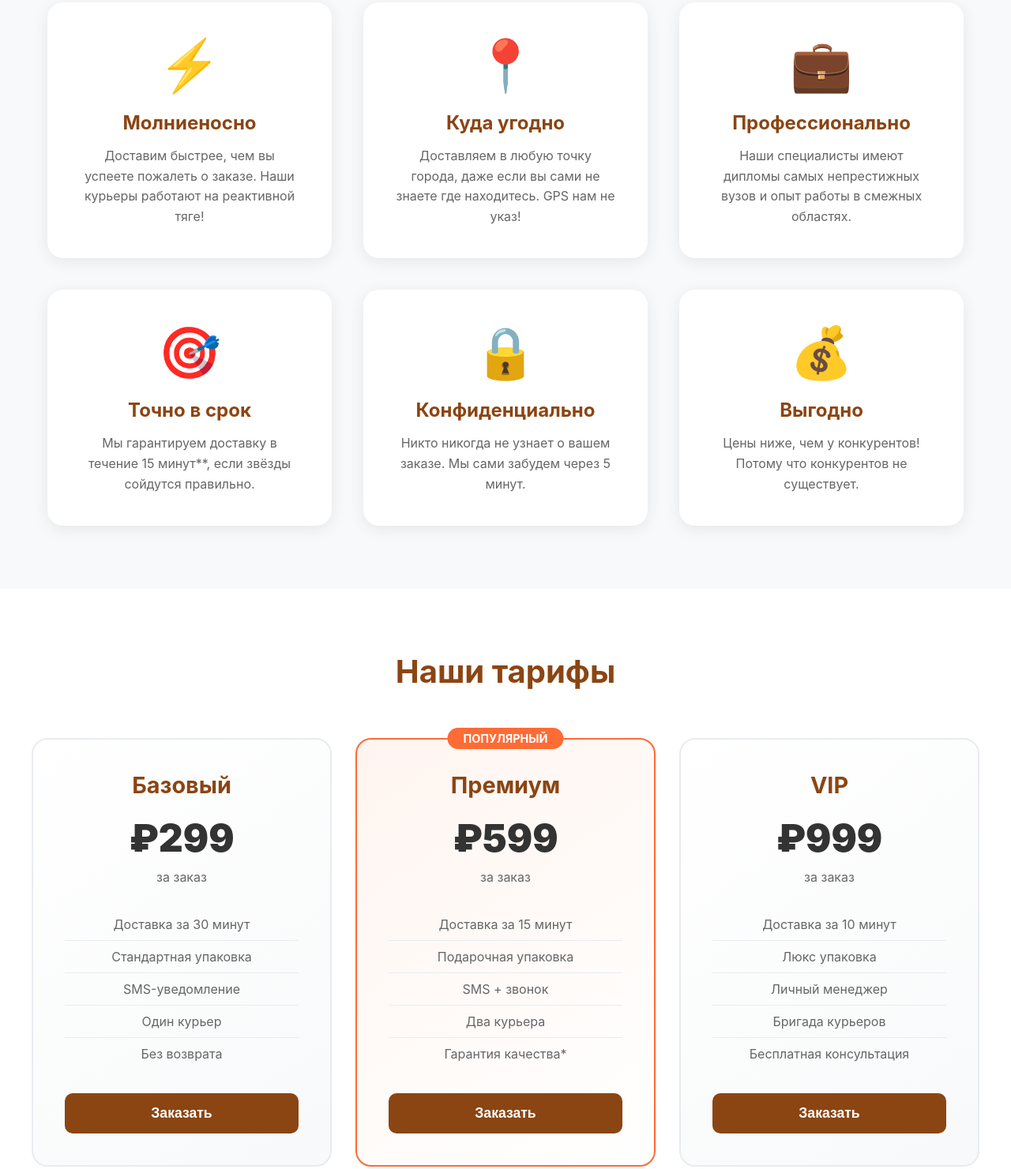
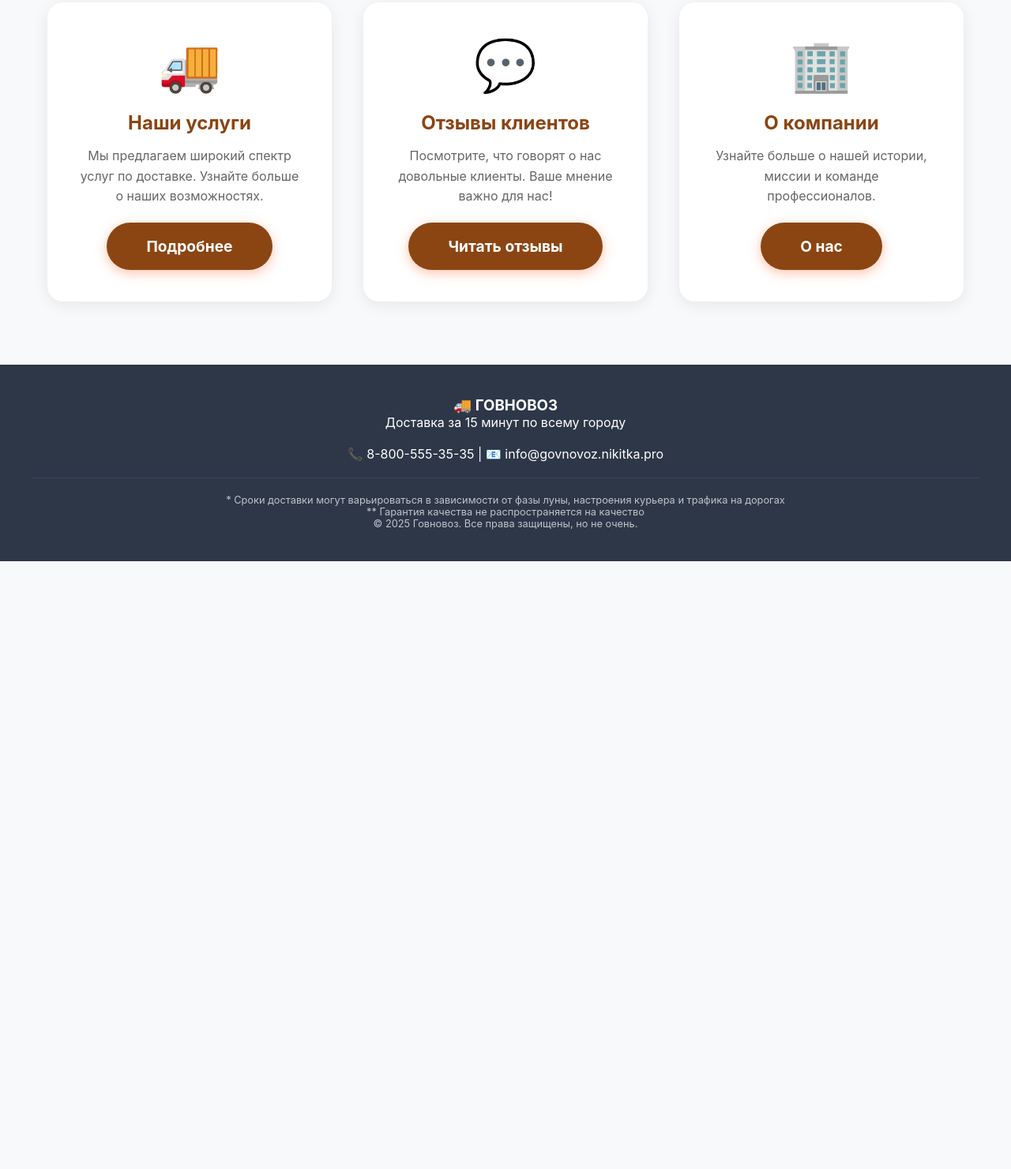
Before and after one commit to TheKilloboy/Govnovoz-site, a plain HTML site: page index.html in a window 1280 px wide. Shown: the part 533-2014 px from the top of the page at 79% size. After the commit the page ends 1244 px from the top, so only its background shows below. Drawn offline with Linux system fonts and the light colour scheme.

Commit message:
Update index.html

```diff
--- a/index.html
+++ b/index.html
@@ -389,9 +389,12 @@
         <div class="header-content">
             <div class="logo">🚚 ГОВНОВОЗ</div>
             <nav class="nav">
-                <a href="#services">Услуги</a>
-                <a href="#pricing">Тарифы</a>
-                <a href="#reviews">Отзывы</a>
+                <a href="index.html">Главная</a>
+                <a href="services.html">Услуги</a>
+                <a href="pricing.html">Тарифы</a>
+                <a href="reviews.html">Отзывы</a>
+                <a href="about.html">О нас</a>
+                <a href="contacts.html">Контакты</a>
             </nav>
         </div>
     </header>
@@ -399,123 +402,27 @@
     <section class="hero">
         <h1>Доставка за 15 минут*</h1>
         <p>Самый быстрый сервис доставки того, что вам не нужно</p>
-        <a href="#pricing" class="cta-button">Заказать сейчас</a>
+        <a href="pricing.html" class="cta-button">Выбрать тариф</a>
     </section>
 
-    <section class="features" id="services">
+    <section class="features">
         <div class="feature-card">
-            <div class="feature-icon">⚡</div>
-            <h3>Молниеносно</h3>
-            <p>Доставим быстрее, чем вы успеете пожалеть о заказе. Наши курьеры работают на реактивной тяге!</p>
+            <div class="feature-icon">🚚</div>
+            <h3>Наши услуги</h3>
+            <p>Мы предлагаем широкий спектр услуг по доставке. Узнайте больше о наших возможностях.</p>
+            <a href="services.html" class="cta-button" style="margin-top: 20px; background-color: #8B4513;">Подробнее</a>
         </div>
         <div class="feature-card">
-            <div class="feature-icon">📍</div>
-            <h3>Куда угодно</h3>
-            <p>Доставляем в любую точку города, даже если вы сами не знаете где находитесь. GPS нам не указ!</p>
+            <div class="feature-icon">💬</div>
+            <h3>Отзывы клиентов</h3>
+            <p>Посмотрите, что говорят о нас довольные клиенты. Ваше мнение важно для нас!</p>
+            <a href="reviews.html" class="cta-button" style="margin-top: 20px; background-color: #8B4513;">Читать отзывы</a>
         </div>
         <div class="feature-card">
-            <div class="feature-icon">💼</div>
-            <h3>Профессионально</h3>
-            <p>Наши специалисты имеют дипломы самых непрестижных вузов и опыт работы в смежных областях.</p>
-        </div>
-        <div class="feature-card">
-            <div class="feature-icon">🎯</div>
-            <h3>Точно в срок</h3>
-            <p>Мы гарантируем доставку в течение 15 минут**, если звёзды сойдутся правильно.</p>
-        </div>
-        <div class="feature-card">
-            <div class="feature-icon">🔒</div>
-            <h3>Конфиденциально</h3>
-            <p>Никто никогда не узнает о вашем заказе. Мы сами забудем через 5 минут.</p>
-        </div>
-        <div class="feature-card">
-            <div class="feature-icon">💰</div>
-            <h3>Выгодно</h3>
-            <p>Цены ниже, чем у конкурентов! Потому что конкурентов не существует.</p>
-        </div>
-    </section>
-
-    <section class="pricing" id="pricing">
-        <h2>Наши тарифы</h2>
-        <div class="pricing-cards">
-            <div class="pricing-card">
-                <h3>Базовый</h3>
-                <div class="price">₽299</div>
-                <div class="price-period">за заказ</div>
-                <ul class="pricing-features">
-                    <li>Доставка за 30 минут</li>
-                    <li>Стандартная упаковка</li>
-                    <li>SMS-уведомление</li>
-                    <li>Один курьер</li>
-                    <li>Без возврата</li>
-                </ul>
-                <button class="order-button" onclick="showModal('Базовый')">Заказать</button>
-            </div>
-
-            <div class="pricing-card featured">
-                <div class="featured-badge">ПОПУЛЯРНЫЙ</div>
-                <h3>Премиум</h3>
-                <div class="price">₽599</div>
-                <div class="price-period">за заказ</div>
-                <ul class="pricing-features">
-                    <li>Доставка за 15 минут</li>
-                    <li>Подарочная упаковка</li>
-                    <li>SMS + звонок</li>
-                    <li>Два курьера</li>
-                    <li>Гарантия качества*</li>
-                </ul>
-                <button class="order-button" onclick="showModal('Премиум')">Заказать</button>
-            </div>
-
-            <div class="pricing-card">
-                <h3>VIP</h3>
-                <div class="price">₽999</div>
-                <div class="price-period">за заказ</div>
-                <ul class="pricing-features">
-                    <li>Доставка за 10 минут</li>
-                    <li>Люкс упаковка</li>
-                    <li>Личный менеджер</li>
-                    <li>Бригада курьеров</li>
-                    <li>Бесплатная консультация</li>
-                </ul>
-                <button class="order-button" onclick="showModal('VIP')">Заказать</button>
-            </div>
-        </div>
-    </section>
-
-    <section class="testimonials" id="reviews">
-        <h2>Отзывы клиентов</h2>
-        <div class="testimonial-cards">
-            <div class="testimonial-card">
-                <div class="testimonial-text">"Заказал на пробу базовый тариф. Привезли точно в срок! Правда, я не заказывал, но всё равно привезли. Сервис на высоте!"</div>
-                <div class="testimonial-author">Михаил К.</div>
-                <div class="testimonial-role">Постоянный клиент</div>
-            </div>
-            <div class="testimonial-card">
-                <div class="testimonial-text">"Пользуюсь услугами уже третий раз. Каждый раз удивляюсь скорости доставки. Курьеры вежливые, хотя и странные."</div>
-                <div class="testimonial-author">Анна Л.</div>
-                <div class="testimonial-role">Счастливый клиент</div>
-            </div>
-            <div class="testimonial-card">
-                <div class="testimonial-text">"Премиум тариф - это нечто! Упаковка действительно подарочная. Правда, что внутри - загадка, но упаковка супер!"</div>
-                <div class="testimonial-author">Дмитрий В.</div>
-                <div class="testimonial-role">Ценитель прекрасного</div>
-            </div>
-            <div class="testimonial-card">
-                <div class="testimonial-text">"VIP тариф оправдал ожидания! Приехала целая бригада, всё объяснили, показали. Теперь рекомендую всем знакомым!"</div>
-                <div class="testimonial-author">Елена С.</div>
-                <div class="testimonial-role">VIP клиент</div>
-            </div>
-            <div class="testimonial-card">
-                <div class="testimonial-text">"Сначала не верил в 15 минут, но они реально привезли за 14! Теперь пользуюсь только этим сервисом."</div>
-                <div class="testimonial-author">Игорь М.</div>
-                <div class="testimonial-role">Скептик</div>
-            </div>
-            <div class="testimonial-card">
-                <div class="testimonial-text">"Лучший сервис доставки в городе! Цены адекватные, качество на уровне. Всем советую попробовать!"</div>
-                <div class="testimonial-author">Ольга Р.</div>
-                <div class="testimonial-role">Довольный клиент</div>
-            </div>
+            <div class="feature-icon">🏢</div>
+            <h3>О компании</h3>
+            <p>Узнайте больше о нашей истории, миссии и команде профессионалов.</p>
+            <a href="about.html" class="cta-button" style="margin-top: 20px; background-color: #8B4513;">О нас</a>
         </div>
     </section>
 
@@ -571,7 +478,7 @@
             }
         }
 
-        // Smooth scroll
+        // Smooth scroll for anchor links
         document.querySelectorAll('a[href^="#"]').forEach(anchor => {
             anchor.addEventListener('click', function (e) {
                 e.preventDefault();
```
